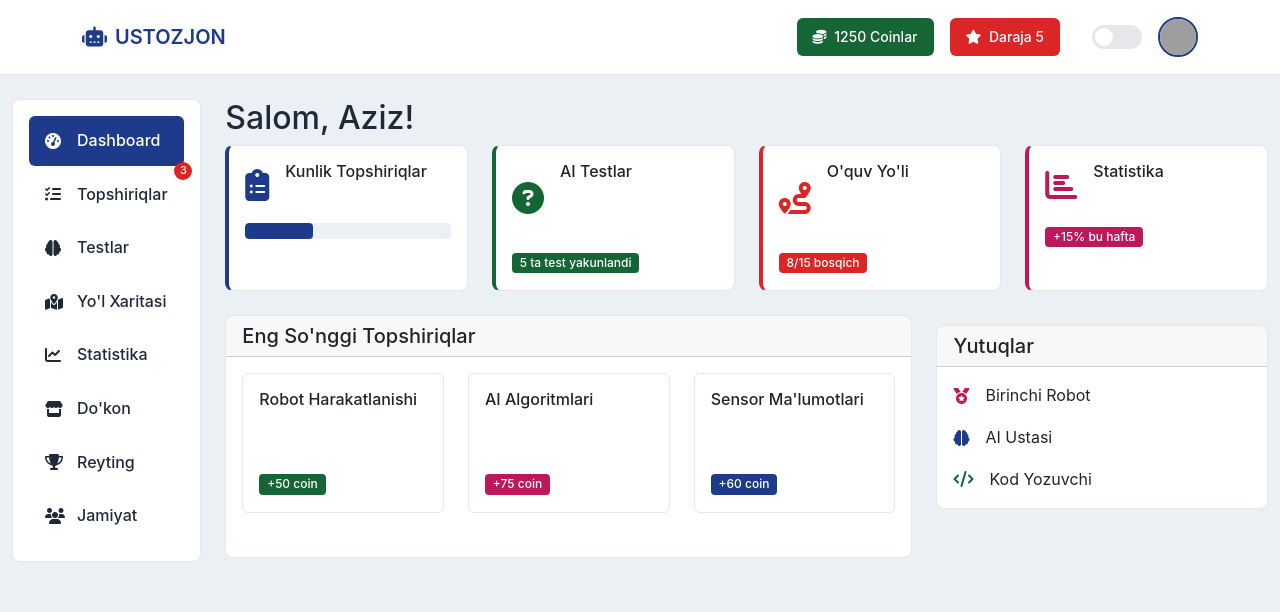
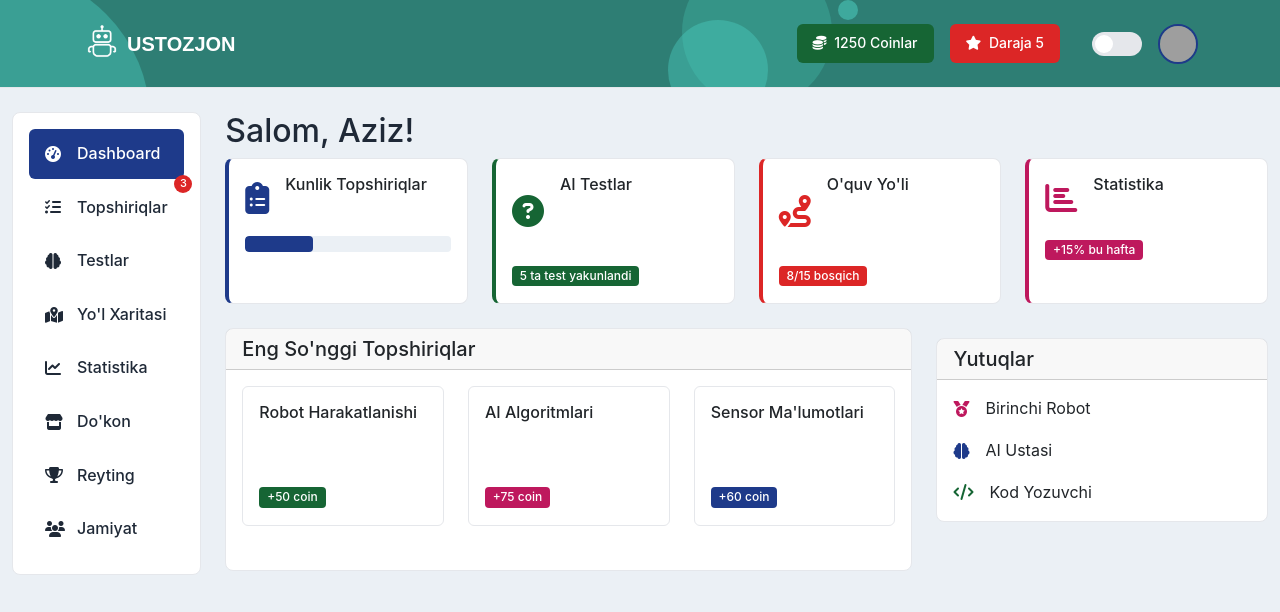
Before and after one commit to nabievCoding/roboTeach, a plain HTML site: page index.html in a window 1280 px wide. Drawn offline with nearby package versions, Linux system fonts and the light colour scheme; grey boxes are pictures that could not be loaded; a web font is replaced by a local one.

Commit message:
Update index.html

```diff
--- a/index.html
+++ b/index.html
@@ -5,6 +5,9 @@
     <meta charset="UTF-8">
     <meta name="viewport" content="width=device-width, initial-scale=1.0">
     <title>RoboKids - Robototexnika va AI Akademiyasi</title>
+    <style>
+        @import url('https://fonts.googleapis.com/css2?family=SUSE+Mono:ital,wght@0,100..800;1,100..800&display=swap');
+    </style>
     <link href="https://cdnjs.cloudflare.com/ajax/libs/bootstrap/5.3.2/css/bootstrap.min.css" rel="stylesheet">
     <link href="https://cdnjs.cloudflare.com/ajax/libs/font-awesome/6.4.0/css/all.min.css" rel="stylesheet">
     <link href="https://cdnjs.cloudflare.com/ajax/libs/animate.css/4.1.1/animate.min.css" rel="stylesheet">
@@ -479,9 +482,25 @@
                 font-size: 0.75rem;
             }
 
+            .btntopshiriq {
+                margin-bottom: 0;
+                flex-direction: column;
+                justify-content: center;
+                align-items: center;
+                padding: 0;
+                width: 150px;
+                margin-right: 0;
+            }
+
+            .btntopshiriq .badge {
+                padding: 5px;
+                margin: 0 0 5px 0;
+            }
+
             .btntopshiriq .btn {
+                margin-top: 8px;
                 width: 100%;
-                padding: 0;
+                padding: 5px 2px;
                 margin: 0;
             }
         }
@@ -520,15 +539,68 @@
         .dark-mode .leaderboard-item {
             background-color: #4b5563;
         }
+
+        .nav-head {
+            position: relative;
+            background-color: #2e7e74;
+            overflow: hidden;
+        }
+
+        .nav-head::after {
+            content: "";
+            position: absolute;
+            width: 300px;
+            height: 300px;
+            border-radius: 50%;
+            background-color: #4acabb71;
+            z-index: 0;
+            top: -30px;
+            left: -150px;
+        }
+
+        .nav-head::before {
+            content: "";
+            position: absolute;
+            width: 20px;
+            height: 20px;
+            border-radius: 50%;
+            right: 33%;
+            background-color: #4acabb93;
+            z-index: 0;
+            top: 0;
+        }
+
+        .nav-head .span1 {
+            position: absolute;
+            width: 100px;
+            height: 100px;
+            border-radius: 50%;
+            background-color: #4acabb71;
+            z-index: 0;
+            top: 20px;
+            right: 40%;
+        }
+
+        .nav-head .span2 {
+            position: absolute;
+            width: 150px;
+            height: 150px;
+            border-radius: 50%;
+            background-color: #4acabb46;
+            z-index: 0;
+            top: -50%;
+            right: 35%;
+        }
     </style>
 </head>
 
 <body>
     <!-- Navigation -->
-    <nav class="navbar navbar-expand-lg">
-        <div class="container">
-            <a class="navbar-brand" href="#">
-                <i class="fas fa-robot me-2"></i>USTOZJON
+    <nav class="nav-head navbar navbar-expand-lg">
+        <span class="span1"></span> <span class="span2"></span>
+        <div class="container" style="z-index: 5;">
+            <a class="d-flex justify-content-center align-items-center navbar-brand" style="gap:5px" href="#">
+                <img src="./aa.png" alt="xato" width="40rem" style="margin-bottom: 5px;"><span style="font-family: 'SUSE Mono', sans-serif;color:#fff; font-weight: 700;">USTOZJON</span>
             </a>
 
             <div class="d-flex align-items-center">
@@ -743,8 +815,8 @@
                                             <h6>Arduino LED Boshqarish</h6>
                                             <p class="text-muted mb-0 small">LEDni yoqish va o'chirish kodini yozing</p>
                                         </div>
-                                        <div class="btntopshiriq dd-flex justify-content-between align-items-center">
-                                            <p class="badge bg-success ">+50 coin</p>
+                                        <div class="btntopshiriq d-flex justify-content-center align-items-center">
+                                            <p class="badge bg-warning me-2">+50 coin</p>
                                             <button class="btn btn-primary " onclick="startTask(1)">Boshlash</button>
                                         </div>
                                     </div>
@@ -755,8 +827,8 @@
                                             <p class="text-muted mb-0 small">Ultrasonic sensor bilan masofani o'lchash
                                             </p>
                                         </div>
-                                        <div class="btntopshiriq dd-flex justify-content-between align-items-center">
-                                            <p class="badge bg-warning me-2">+75 coin</p>
+                                        <div class="btntopshiriq d-flex justify-content-center align-items-center">
+                                            <p class="badge bg-success me-2">+75 coin</p>
                                             <button class="btn btn-primary btn-sm"
                                                 onclick="startTask(2)">Boshlash</button>
                                         </div>
@@ -767,8 +839,8 @@
                                             <h6>AI Tasvir Aniqlash</h6>
                                             <p class="text-muted mb-0 small">Python bilan obyektlarni aniqlash</p>
                                         </div>
-                                        <div class="btntopshiriq dd-flex justify-content-between align-items-center">
-                                            <p class="badge bg-primary me-2">+100 coin</p>
+                                        <div class="btntopshiriq d-flex justify-content-center align-items-center">
+                                            <p class="badge bg-success me-2">+100 coin</p>
                                             <button class="btn btn-primary btn-sm"
                                                 onclick="startTask(3)">Boshlash</button>
                                         </div>
```
